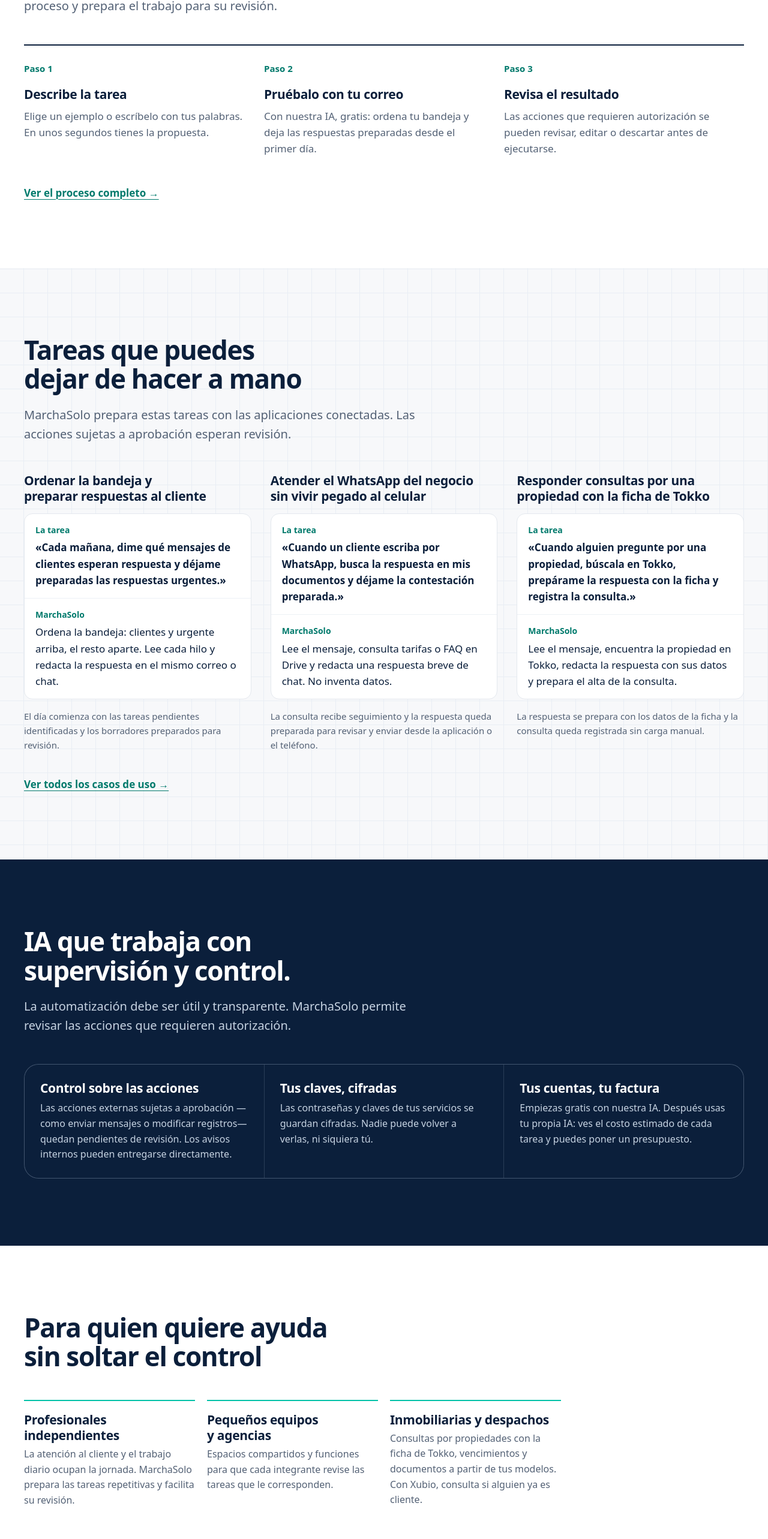
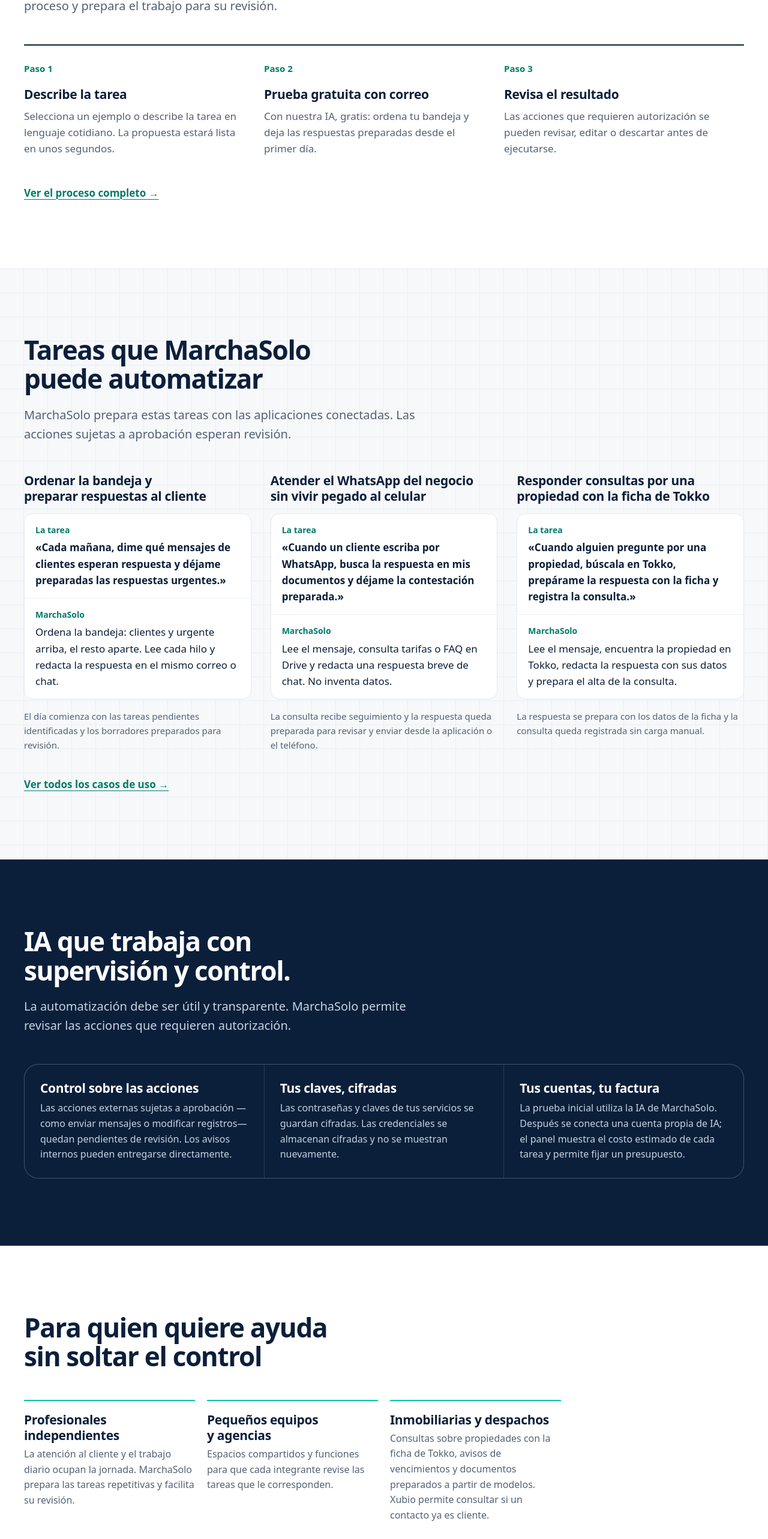
Before and after one commit to CESARKUBEREK/Delega, a Next.js app: page / in a window 1280 px wide. Shown: the part 1591-4157 px from the top of the page at 60% size. Built offline with nearby package versions, Linux system fonts and the light colour scheme; no server answers.

Commit message:
Completa el ajuste de lenguaje en la portada

```diff
--- a/src/app/page.tsx
+++ b/src/app/page.tsx
@@ -76,10 +76,10 @@ export default function HomePage() {
             <ol className="steps">
               <li>
                 <h3 className="site-h3">Describe la tarea</h3>
-                <p>Elige un ejemplo o escríbelo con tus palabras. En unos segundos tienes la propuesta.</p>
+                <p>Selecciona un ejemplo o describe la tarea en lenguaje cotidiano. La propuesta estará lista en unos segundos.</p>
               </li>
               <li>
-                <h3 className="site-h3">Pruébalo con tu correo</h3>
+                <h3 className="site-h3">Prueba gratuita con correo</h3>
                 <p>Con nuestra IA, gratis: ordena tu bandeja y deja las respuestas preparadas desde el primer día.</p>
               </li>
               <li>
@@ -100,7 +100,7 @@ export default function HomePage() {
           <div className="site-container">
             <div className="site-section-head">
               <h2 id="casos" className="site-h2">
-                Tareas que puedes dejar de hacer a mano
+                Tareas que MarchaSolo puede automatizar
               </h2>
               <p className="site-lead">
                 MarchaSolo prepara estas tareas con las aplicaciones conectadas. Las acciones sujetas a aprobación esperan revisión.
@@ -144,15 +144,13 @@ export default function HomePage() {
               <div>
                 <h3 className="site-h3">Tus claves, cifradas</h3>
                 <p>
-                  Las contraseñas y claves de tus servicios se guardan cifradas. Nadie puede volver a verlas, ni siquiera
-                  tú.
+                  Las contraseñas y claves de tus servicios se guardan cifradas. Las credenciales se almacenan cifradas y no se muestran nuevamente.
                 </p>
               </div>
               <div>
                 <h3 className="site-h3">Tus cuentas, tu factura</h3>
                 <p>
-                  Empiezas gratis con nuestra IA. Después usas tu propia IA: ves el costo estimado de cada tarea y puedes
-                  poner un presupuesto.
+                  La prueba inicial utiliza la IA de MarchaSolo. Después se conecta una cuenta propia de IA; el panel muestra el costo estimado de cada tarea y permite fijar un presupuesto.
                 </p>
               </div>
             </div>
@@ -181,8 +179,7 @@ export default function HomePage() {
               <li>
                 <h3 className="site-h3">Inmobiliarias y despachos</h3>
                 <p>
-                  Consultas por propiedades con la ficha de Tokko, vencimientos y documentos a partir de tus modelos. Con
-                  Xubio, consulta si alguien ya es cliente.
+                  Consultas sobre propiedades con la ficha de Tokko, avisos de vencimientos y documentos preparados a partir de modelos. Xubio permite consultar si un contacto ya es cliente.
                 </p>
               </li>
             </ul>
@@ -194,7 +191,7 @@ export default function HomePage() {
           <div className="site-container">
             <div className="site-cta">
               <div>
-                <h2 className="site-h2">Cuéntanos qué te gustaría mejorar</h2>
+                <h2 className="site-h2">Identifica qué conviene mejorar</h2>
                 <p>
                   Empieza con una tarea concreta o identifica oportunidades de mejora. MarchaSolo prepara una propuesta para probarla gratis con su IA.
                 </p>
```
